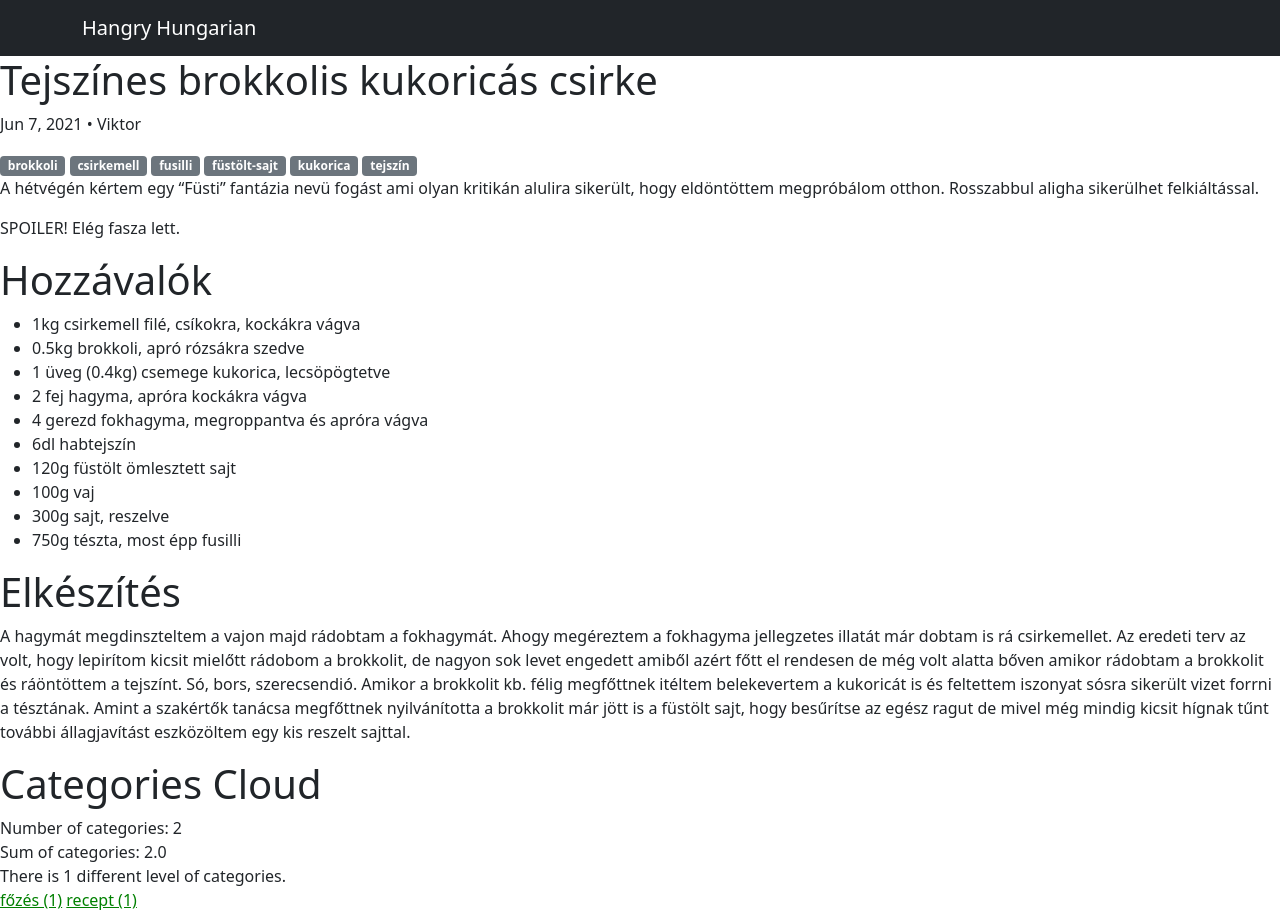
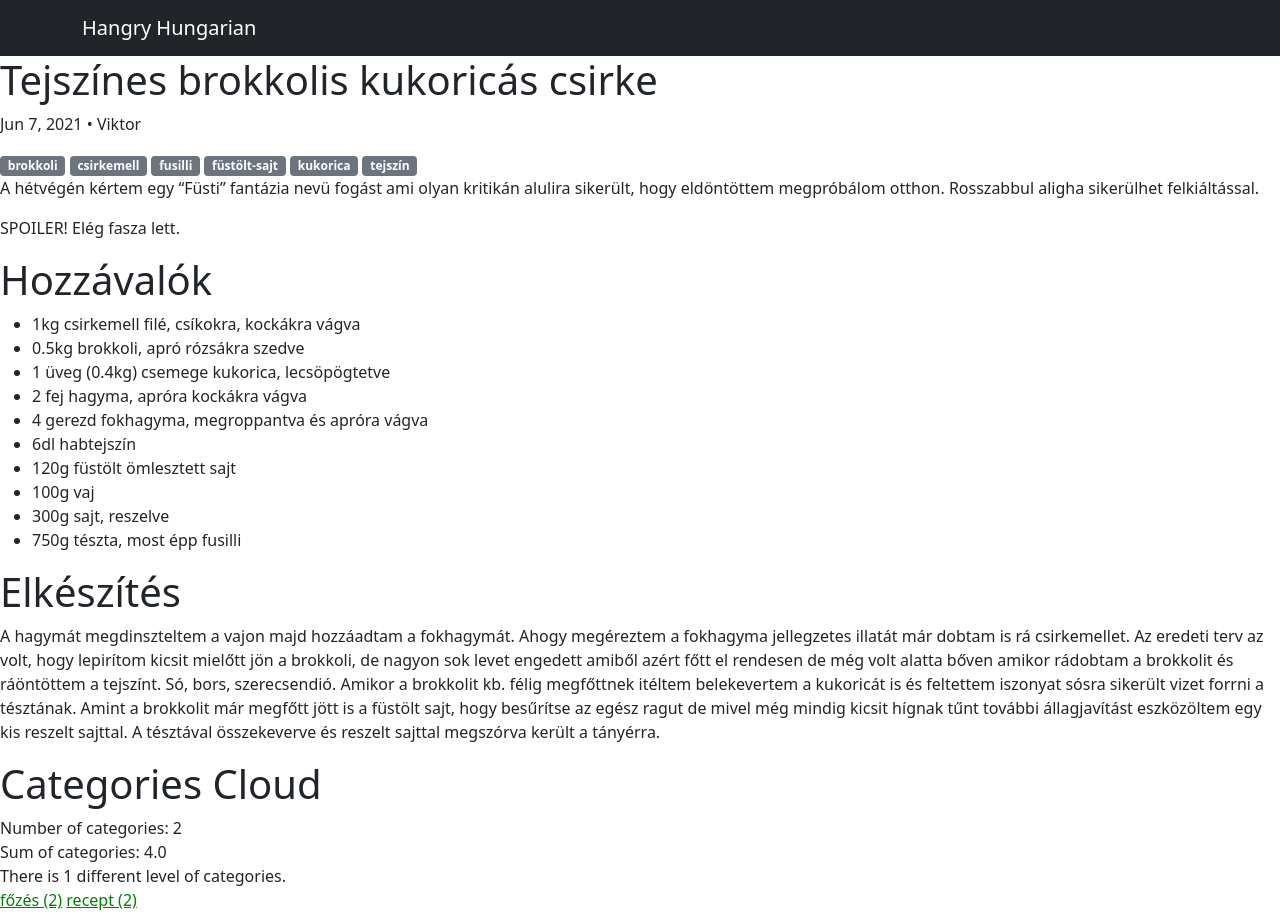
Before and after one commit to hangry-hungarian/blog, a Jekyll site: the page built from _posts/2021-06-07-tejszines-brokkolis-kukoricas-csirke.md, in a window 1280 px wide. Built offline with Jekyll 4.4.1, drawn with Linux system fonts in a browser that asks for light colours.

Commit message:
Add new post

```diff
--- a/_posts/2021-06-07-tejszines-brokkolis-kukoricas-csirke.md
+++ b/_posts/2021-06-07-tejszines-brokkolis-kukoricas-csirke.md
@@ -23,4 +23,4 @@ SPOILER! Elég fasza lett.
 - 750g tészta, most épp fusilli
 
 # Elkészítés
-A hagymát megdinszteltem a vajon majd rádobtam a fokhagymát. Ahogy megéreztem a fokhagyma jellegzetes illatát már dobtam is rá csirkemellet. Az eredeti terv az volt, hogy lepirítom kicsit mielőtt rádobom a brokkolit, de nagyon sok levet engedett amiből azért főtt el rendesen de még volt alatta bőven amikor rádobtam a brokkolit és ráöntöttem a tejszínt. Só, bors, szerecsendió. Amikor a brokkolit kb. félig megfőttnek itéltem belekevertem a kukoricát is és feltettem iszonyat sósra sikerült vizet forrni a tésztának. Amint a szakértők tanácsa megfőttnek nyilvánította a brokkolit már jött is a füstölt sajt, hogy besűrítse az egész ragut de mivel még mindig kicsit hígnak tűnt további állagjavítást eszközöltem egy kis reszelt sajttal.
+A hagymát megdinszteltem a vajon majd hozzáadtam a fokhagymát. Ahogy megéreztem a fokhagyma jellegzetes illatát már dobtam is rá csirkemellet. Az eredeti terv az volt, hogy lepirítom kicsit mielőtt jön a brokkoli, de nagyon sok levet engedett amiből azért főtt el rendesen de még volt alatta bőven amikor rádobtam a brokkolit és ráöntöttem a tejszínt. Só, bors, szerecsendió. Amikor a brokkolit kb. félig megfőttnek itéltem belekevertem a kukoricát is és feltettem iszonyat sósra sikerült vizet forrni a tésztának. Amint a brokkolit már megfőtt jött is a füstölt sajt, hogy besűrítse az egész ragut de mivel még mindig kicsit hígnak tűnt további állagjavítást eszközöltem egy kis reszelt sajttal. A tésztával összekeverve és reszelt sajttal megszórva került a tányérra.
```
Also changed, not shown: _posts/2021-06-10-rakott-edesburgonya.md (added, +22 -0 lines).
